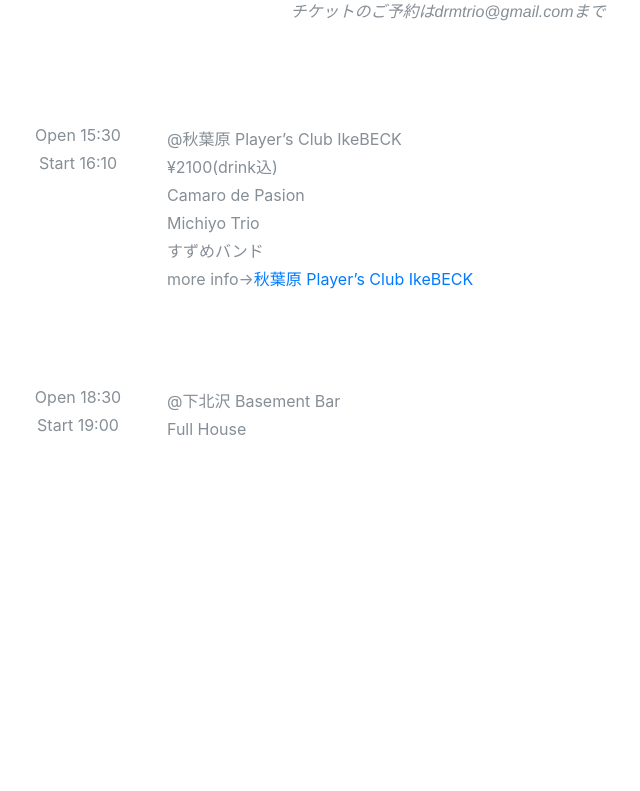
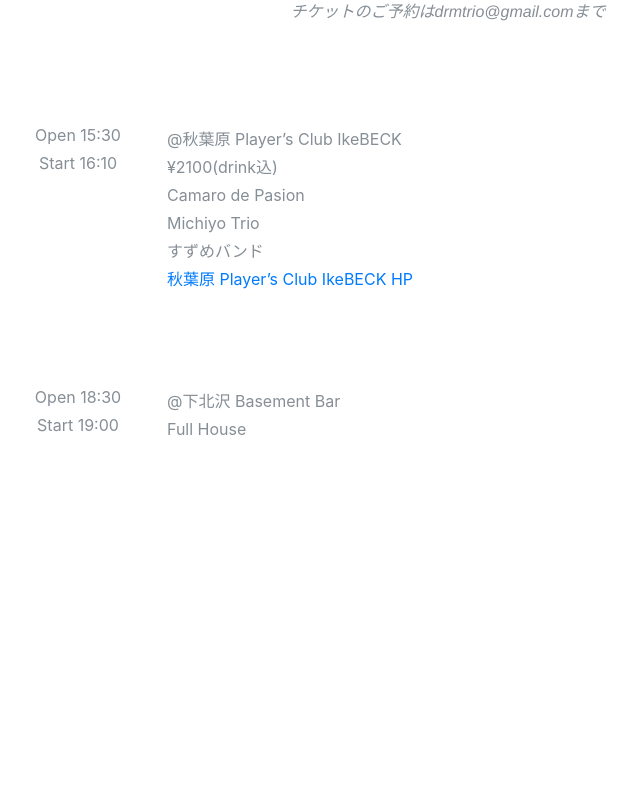
Before and after one commit to DRMtrio/DRMtrio.github.io, a website with bundled scripts: page index.html in a window 1280 px wide. Shown: the part 1618-2409 px from the top of the page, without its empty margins (192-832 px from the left). Built offline with nearby package versions, Linux system fonts and the light colour scheme; a script that the page names is missing; a web font is replaced by a local one.

Commit message:
Update index.html

```diff
--- a/index.html
+++ b/index.html
@@ -118,7 +118,7 @@
           </div>
           <div class="col-md-10">
             <h5>IKEBE Jazz Summit</h5>
-            <p class="text-muted">@秋葉原 Player’s Club IkeBECK<br>¥2100(drink込)<br>Camaro de Pasion<br>Michiyo Trio<br>すずめバンド<br>more info→<a href="http://www.ikebeck.tokyo">秋葉原 Player’s Club IkeBECK</a></p>
+            <p class="text-muted">@秋葉原 Player’s Club IkeBECK<br>¥2100(drink込)<br>Camaro de Pasion<br>Michiyo Trio<br>すずめバンド<br><a href="http://www.ikebeck.tokyo">秋葉原 Player’s Club IkeBECK HP</a></p>
             <br> <br>
           </div>
 
@@ -130,7 +130,7 @@
           </div>
           <div class="col-md-10">
             <h5>welcome to our House vol.5</h5>
-            <p class="text-muted">@下北沢 Basement Bar<br>Full House<br>maria.F<br>Happy neighbors<br>雅栄<br>¥2000<br>more info→<a href="http://toos.co.jp/basementbar/">下北沢 Basement Bar</a></p>
+            <p class="text-muted">@下北沢 Basement Bar<br>Full House<br>maria.F<br>Happy neighbors<br>雅栄<br>¥2000<br><a href="http://toos.co.jp/basementbar/">下北沢 Basement Bar HP</a></p>
             <br> <br>
           </div>
 
@@ -154,7 +154,7 @@
           </div>
           <div class="col-md-10">
             <h5>LOVE TOYA 2018</h5>
-            <p class="text-muted">@洞爺湖レークヒルファーム(北海道)<br>MIOSIC<br>digda<br>二胡とうた 凛子<br>CHARGE FREE<br>more info→<a href="http://love-toya.com/">LOVE TOYA 2018 HP</a></p>
+            <p class="text-muted">@洞爺湖レークヒルファーム(北海道)<br>MIOSIC<br>digda<br>二胡とうた 凛子<br>CHARGE FREE<br><a href="http://love-toya.com/">LOVE TOYA 2018 HP</a></p>
             <br> <br>
           </div>
 
@@ -178,7 +178,7 @@
           </div>
           <div class="col-md-10">
             <h5>日吉OC Dining Jazz Night</h5>
-            <p class="text-muted">@日吉OC Dining<br>CHARGE ¥2000(drink,food付)<br>more info→<a href="https://www.facebook.com/OC-Dining%E6%97%A7%E3%83%86%E3%83%A9%E3%82%B9-%E3%83%AA%E3%83%93%E3%83%B3%E3%82%B0-319459464871000/">OC Dining　fbページ　</a></p>
+            <p class="text-muted">@日吉OC Dining<br>CHARGE ¥2000(drink,food付)<br><a href="https://www.facebook.com/OC-Dining%E6%97%A7%E3%83%86%E3%83%A9%E3%82%B9-%E3%83%AA%E3%83%93%E3%83%B3%E3%82%B0-319459464871000/">OC Dining　fbページ　</a></p>
             <br> <br>
           </div>
 
@@ -190,7 +190,7 @@
           </div>
           <div class="col-md-10">
             <h5>Cafe Dolce Vita presents</h5>
-            <p class="text-muted">@北新宿 Cafe Dolce Vita<br>CHARGE ¥1000<br>more info→<a href="http://www.geocities.jp/cafedolcevita/cafe.html">Cafe Dolce Vita HP</a></p>
+            <p class="text-muted">@北新宿 Cafe Dolce Vita<br>CHARGE ¥1000<br><a href="http://www.geocities.jp/cafedolcevita/cafe.html">Cafe Dolce Vita HP</a></p>
             <br> <br>
           </div>
 
@@ -214,7 +214,7 @@
           </div>
           <div class="col-md-10">
             <h5>池袋ジャズフェスティバル</h5>
-            <p class="text-muted">@池袋西口 マルイ前<br>CHARGE FREE<br>more info→<a href="http://www.ikebukurojazz.com/">池袋ジャズフェスティバル HP</a></p>
+            <p class="text-muted">@池袋西口 マルイ前<br>CHARGE FREE<br><a href="http://www.ikebukurojazz.com/">池袋ジャズフェスティバル HP</a></p>
             <br> <br>
           </div>
 
@@ -227,7 +227,7 @@
           </div>
           <div class="col-md-10">
             <h5>Saturday lunch Live</h5>
-            <p class="text-muted">@下北沢 mona records<br>CHARGE Lunch Set ¥2700 / 1Drink ¥2400<br>more info→<a href="http://www.mona-records.com/live/index.php">下北沢mona records HP</a></p>
+            <p class="text-muted">@下北沢 mona records<br>CHARGE Lunch Set ¥2700 / 1Drink ¥2400<br><a href="http://www.mona-records.com/live/index.php">下北沢mona records HP</a></p>
             <br> <br>
           </div>
 
@@ -239,7 +239,7 @@
           </div>
           <div class="col-md-10">
             <h5>Doppo presents</h5>
-            <p class="text-muted">@四ッ谷 SOUND CREEK Doppo<br>DRM trio<br>CHARGE ¥2700(1drink込）<br>more info→<a href="http://www.doppodoppo.com/schedule.php?ym=2018-03#liveDate25">SOUND CREEK Doppo HP</a></p>
+            <p class="text-muted">@四ッ谷 SOUND CREEK Doppo<br>DRM trio<br>CHARGE ¥2700(1drink込）<br<a href="http://www.doppodoppo.com/schedule.php?ym=2018-03#liveDate25">SOUND CREEK Doppo HP</a></p>
             <br> <br>
           </div>
 
@@ -251,7 +251,7 @@
           </div>
           <div class="col-md-10">
             <h5>浅草Zinc　Live</h5>
-            <p class="text-muted">@浅草Zinc<br>CHARGE ¥1500+order<br>more info→<a href="http://music.geocities.jp/zinc_asakusa/schedule/schedule_2018_02.html">浅草Zinc HP</a></p>
+            <p class="text-muted">@浅草Zinc<br>CHARGE ¥1500+order<br><a href="http://music.geocities.jp/zinc_asakusa/schedule/schedule_2018_02.html">浅草Zinc HP</a></p>
             <br> <br>
           </div>
 
@@ -263,7 +263,7 @@
           </div>
           <div class="col-md-10">
             <h5>日吉OC Dining Jazz Night</h5>
-            <p class="text-muted">@日吉OC Dining<br>CHARGE ¥2000(drink,food付)<br>more info→<a href="https://www.facebook.com/OC-Dining%E6%97%A7%E3%83%86%E3%83%A9%E3%82%B9-%E3%83%AA%E3%83%93%E3%83%B3%E3%82%B0-319459464871000/">OC Dining　fbページ　</a></p>
+            <p class="text-muted">@日吉OC Dining<br>CHARGE ¥2000(drink,food付)<br><a href="https://www.facebook.com/OC-Dining%E6%97%A7%E3%83%86%E3%83%A9%E3%82%B9-%E3%83%AA%E3%83%93%E3%83%B3%E3%82%B0-319459464871000/">OC Dining　fbページ　</a></p>
             <br> <br>
           </div>
 
```
